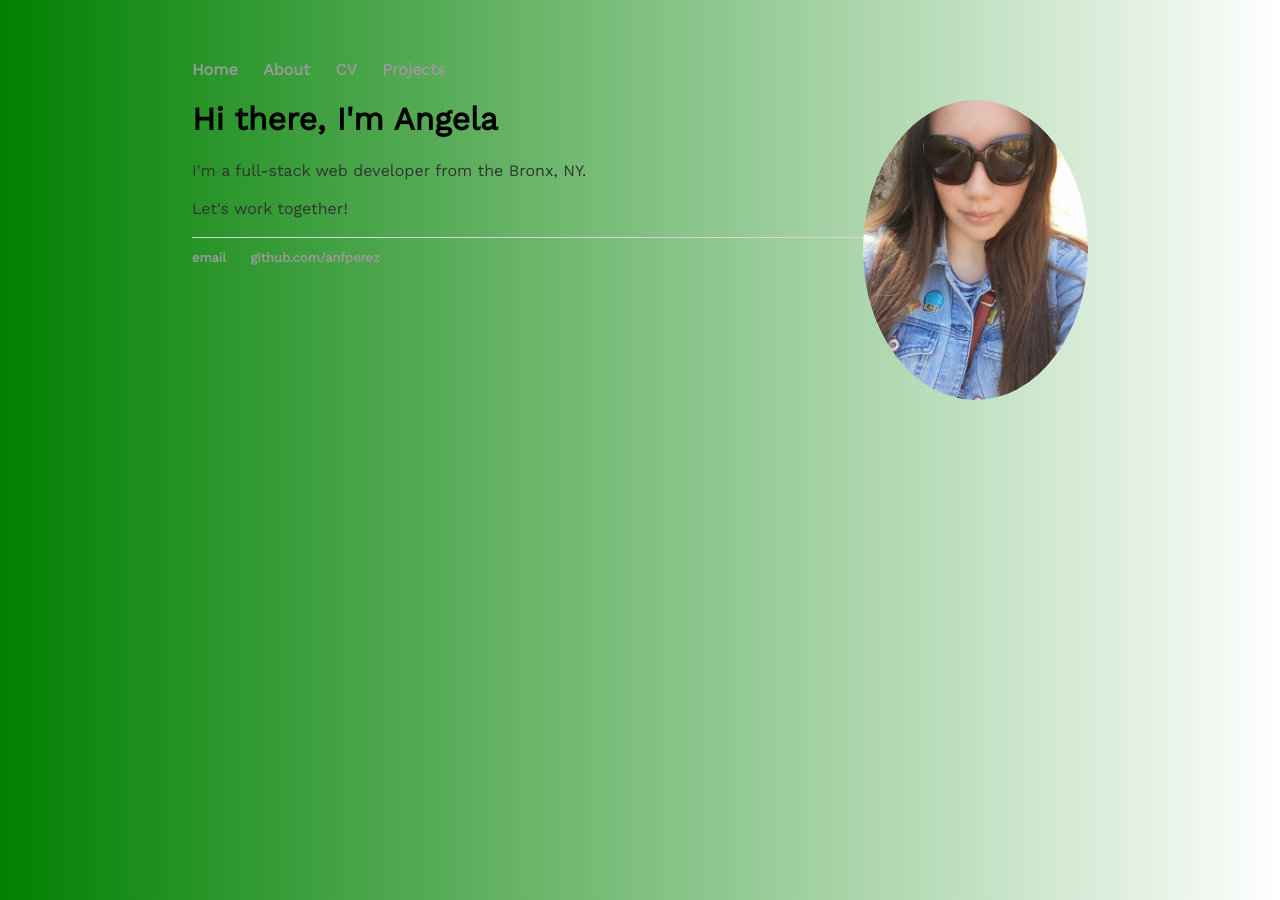
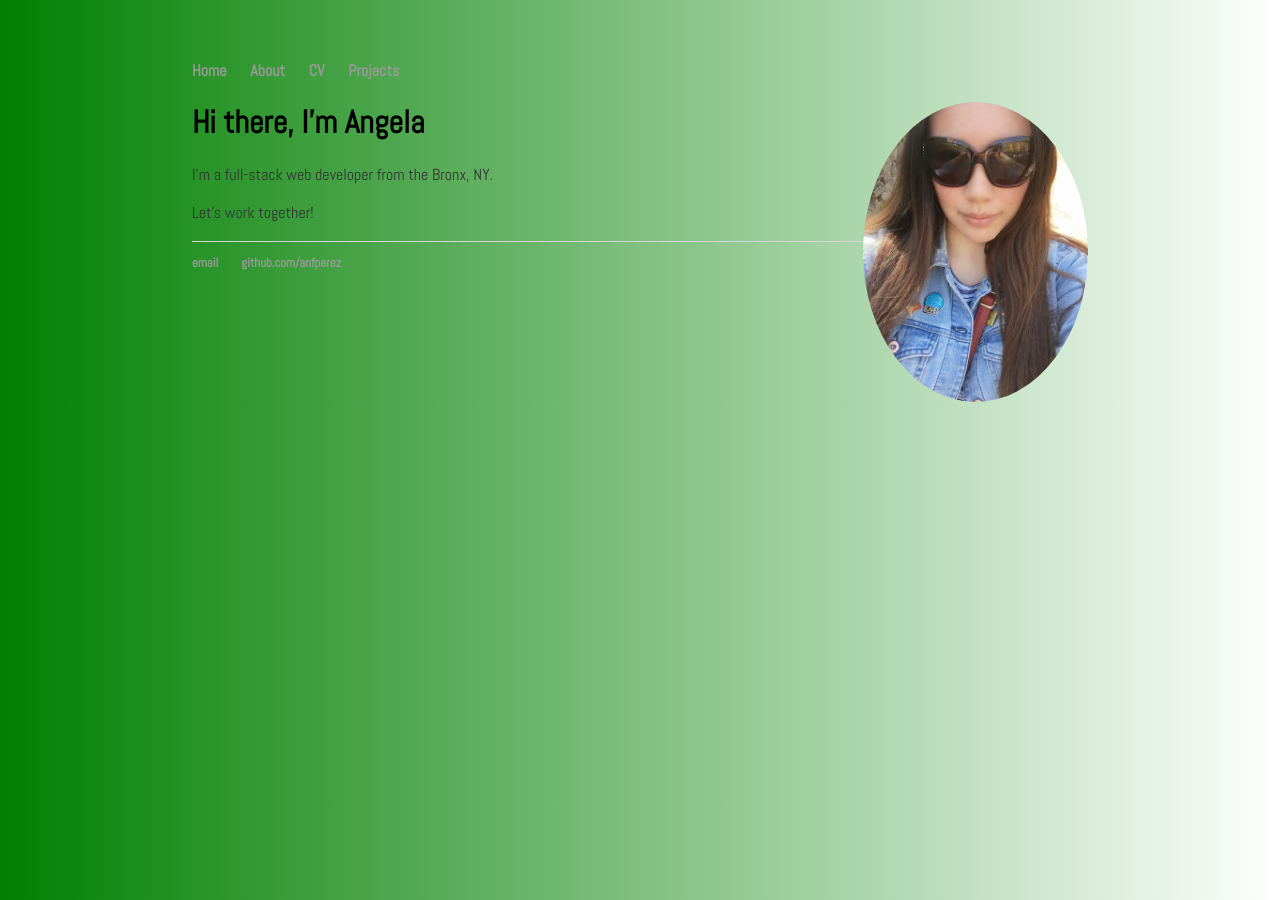
Before and after one commit to anfperez/anfperez.github.io, a Jekyll site: the page built from index.html, in a window 1280 px wide. Built offline with Jekyll 4.4.1, drawn with Linux system fonts in a browser that asks for light colours.

Commit message:
added changes

```diff
--- a/_layouts/default.html
+++ b/_layouts/default.html
@@ -5,7 +5,7 @@
 			<!-- link to main stylesheet -->
 			<link rel="stylesheet" type="text/css" href="/css/main.css">
 			 <link rel="shortcut icon" type="image/x-icon" href="favicon.ico">
-			<link href="https://fonts.googleapis.com/css?family=Work+Sans" rel="stylesheet">
+			<link href="https://fonts.googleapis.com/css?family=Abel" rel="stylesheet">
 		</head>
 		<body>
 			<nav>
--- a/css/main.css
+++ b/css/main.css
@@ -2,7 +2,7 @@
     margin: 60px auto;
     width: 70%;
     background: linear-gradient(to right, green, white);
-    font-family: 'Work Sans', sans-serif;
+    font-family: 'Abel', sans-serif;
 }
 
 nav ul, footer ul {
```
